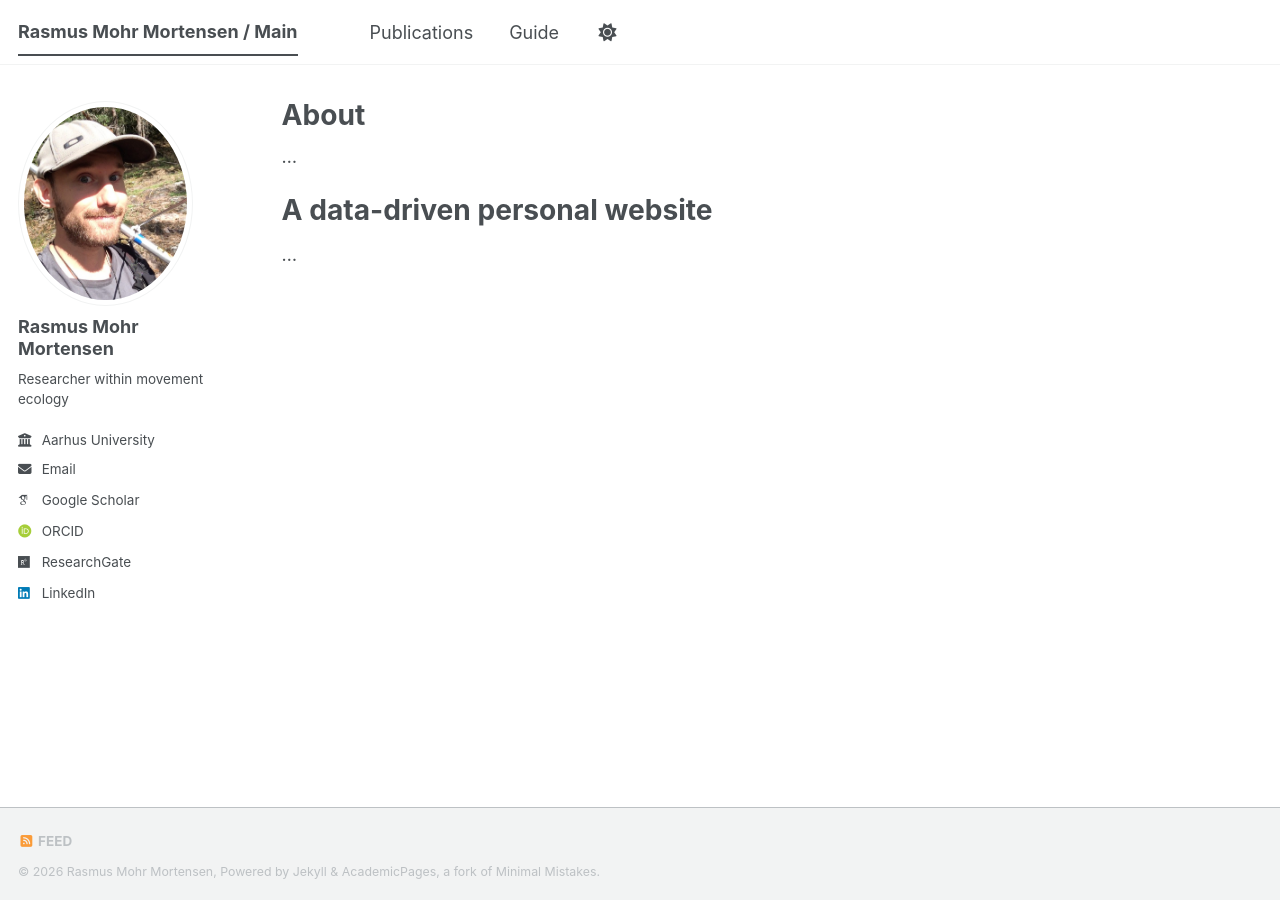
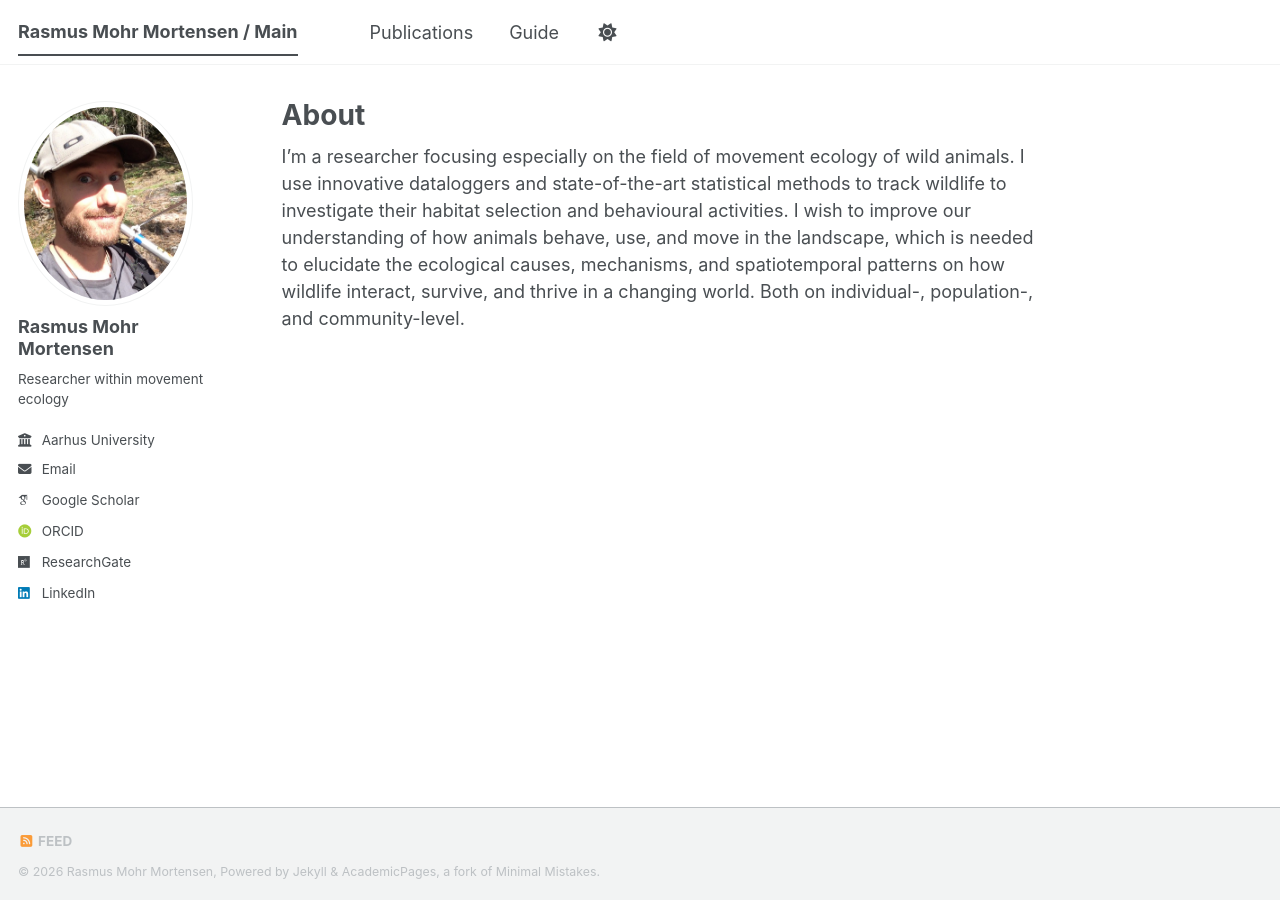
Before and after one commit to rasmusmohrmortensen/rasmusmohrmortensen.github.io, a Jekyll site: the page built from _pages/about.md, in a window 1280 px wide. Built offline with Jekyll 4.4.1, drawn with Linux system fonts in a browser that asks for light colours; some web fonts are replaced; a script bundle is joined from its source files by our own code; library files that are not in the unit come from our copies.

Commit message:
Update about.md

```diff
--- a/_pages/about.md
+++ b/_pages/about.md
@@ -7,8 +7,4 @@ redirect_from:
   - /about.html
 ---
 
-...
-
-A data-driven personal website
-======
-...
+I'm a researcher focusing especially on the field of movement ecology of wild animals. I use innovative dataloggers and state-of-the-art statistical methods to track wildlife to investigate their habitat selection and behavioural activities. I wish to improve our understanding of how animals behave, use, and move in the landscape, which is needed to elucidate the ecological causes, mechanisms, and spatiotemporal patterns on how wildlife interact, survive, and thrive in a changing world. Both on individual-, population-, and community-level.
```
